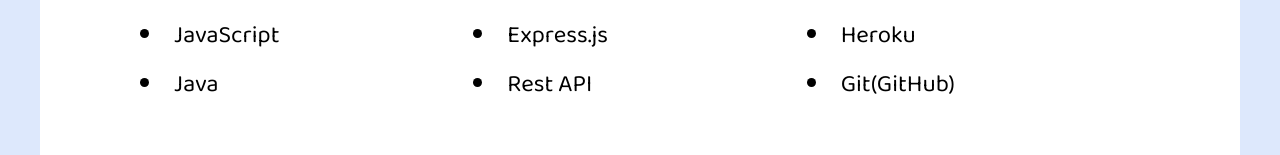
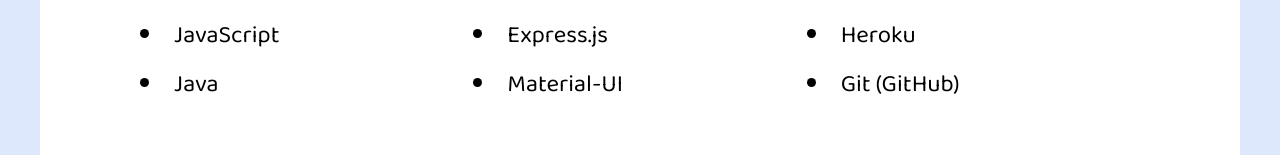
Before and after one commit to saharc8/portfolio, a React (Create React App) app: page /skills in a window 1280 px wide. Shown: the part 319-474 px from the top of the page. Built offline with nearby package versions, Linux system fonts and the light colour scheme.

Commit message:
bugs fixed

```diff
--- a/src/components/Skills/Skills.js
+++ b/src/components/Skills/Skills.js
@@ -15,17 +15,17 @@
         </div>
         <div>
           <strong>Libraries:</strong>
-          <li>React(Hooks)</li>
+          <li>React (Hooks)</li>
           <li>Node.js</li>
           <li>Express.js</li>
-          <li>Rest API</li>
+          <li>Material-UI</li>
         </div>
         <div>
           <strong>Tools:</strong>
           <li>VS Code</li>
           <li>MongoDB</li>
           <li>Heroku</li>
-          <li>Git(GitHub)</li>
+          <li>Git (GitHub)</li>
         </div>
       </div>
     </div>
--- a/src/components/Works/Works.css
+++ b/src/components/Works/Works.css
@@ -9,3 +9,7 @@
 .works p {
   font-size: 20px;
 }
+
+.company {
+  font-weight: bolder;
+}
--- a/src/components/Works/Works.js
+++ b/src/components/Works/Works.js
@@ -5,7 +5,7 @@
   return (
     <div className="works">
       <h1>Experiences</h1>
-      <p>Company: SimTeam</p>
+      <p className="company">Company: SimTeam</p>
       <p>Role: Assistant Web Developer</p>
       <p>Date: 2020 to 2021</p>
       <p>
@@ -13,7 +13,7 @@
         React, Node.JS, MongoDB.
       </p>
       <br />
-      <p>Company: BeeriPrint</p>
+      <p className="company">Company: BeeriPrint</p>
       <p>Role: Java Programmer</p>
       <p>Date: 2017 to 2020</p>
       <p>
```
